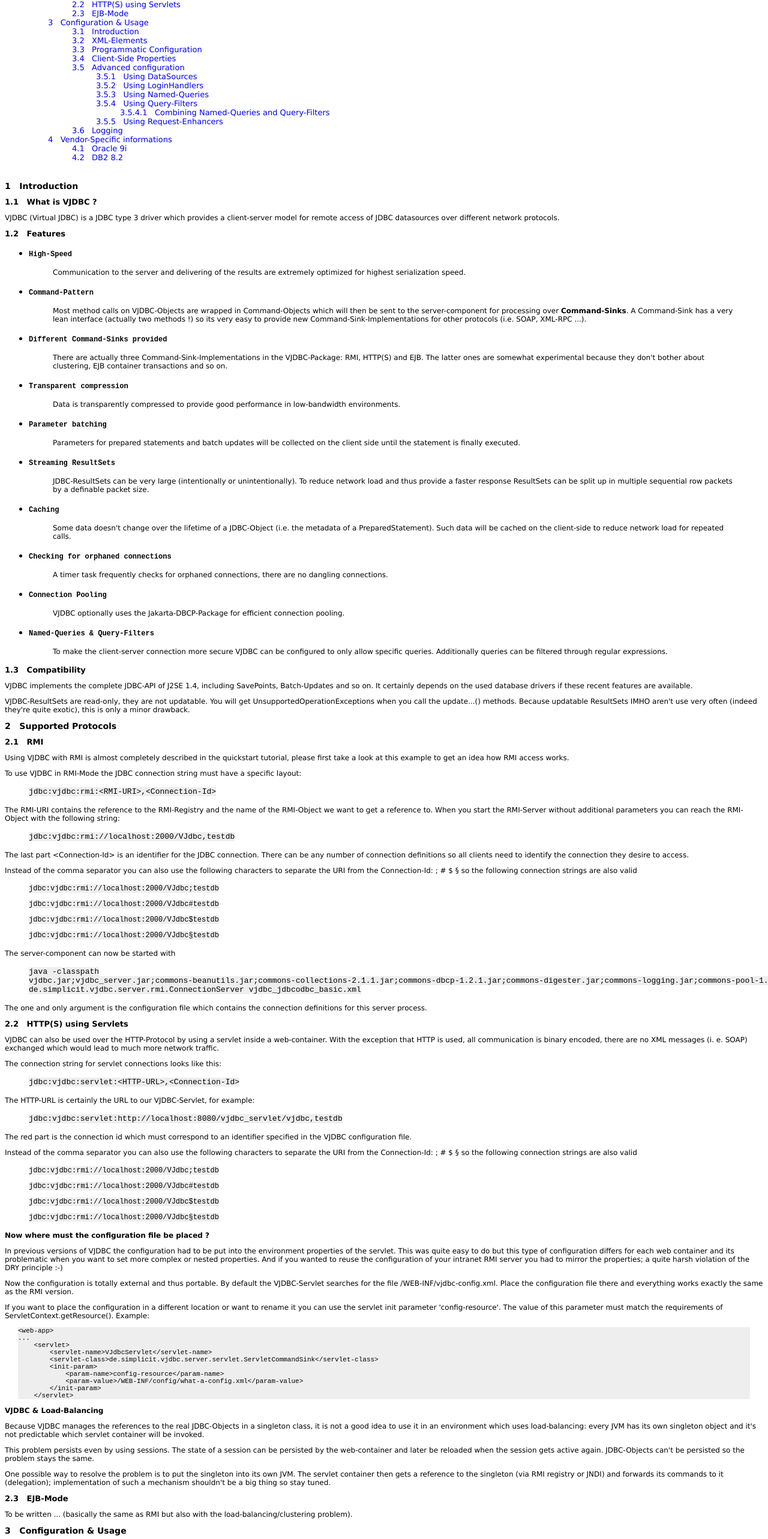
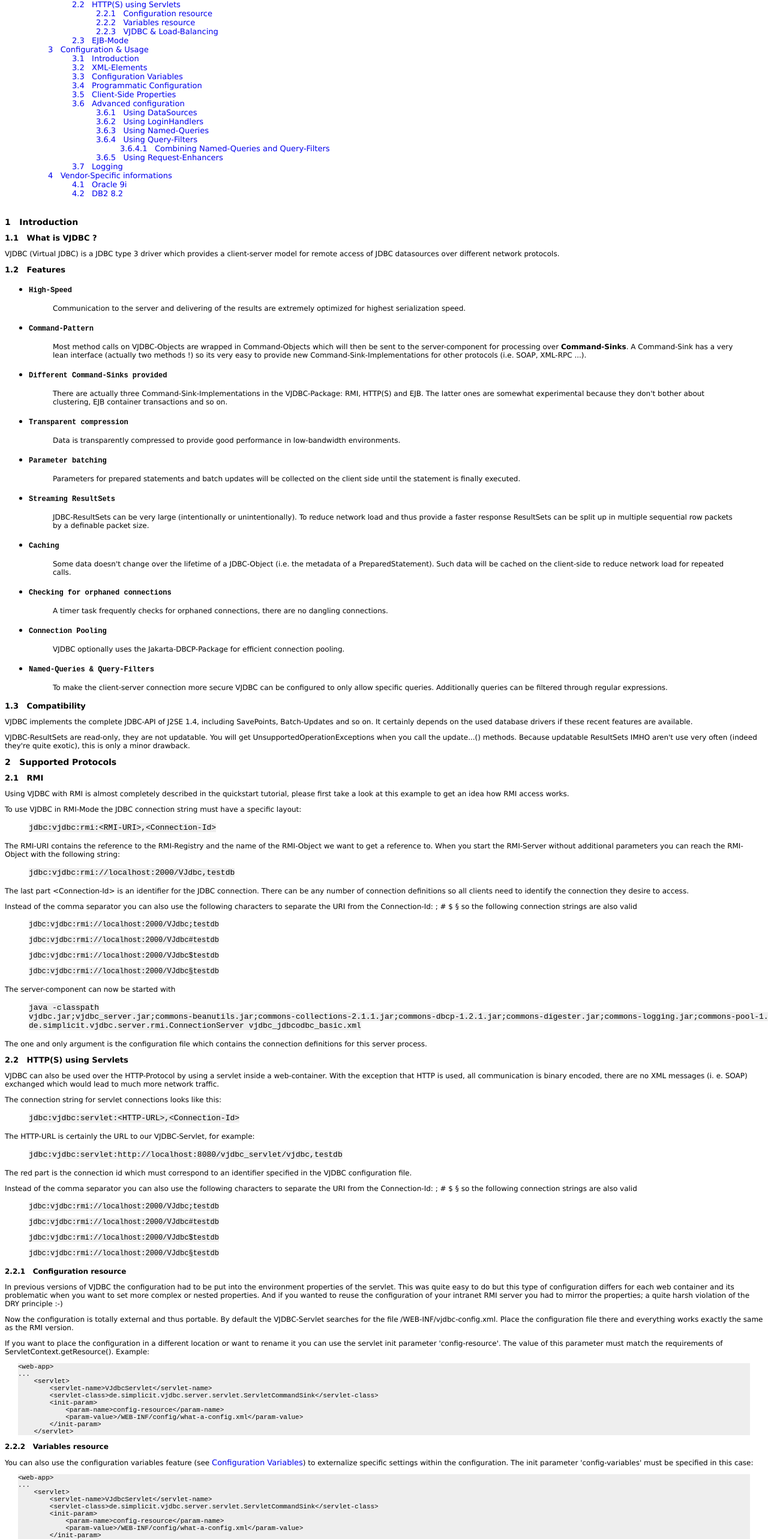
Before and after one commit to depeche-io/vjdbc, a plain HTML site: page docs/documentation/reference.htm in a window 1280 px wide. Shown: the part 235-2800 px from the top of the page at 60% size. Drawn offline with Linux system fonts and the light colour scheme.

Commit message:
v1.6.5
git-svn-id: http://svn.code.sf.net/p/vjdbc/code@42 b62fc21d-d80f-0410-9b68-de9dbe04f5e5

```diff
--- a/docs/documentation/reference.htm
+++ b/docs/documentation/reference.htm
@@ -356,7 +356,7 @@
 <tr><th class="docinfo-name">Authors:</th>
 <td>Michael Link</td></tr>
 <tr><th class="docinfo-name">Version:</th>
-<td>1.6.4 (20.08.2006)</td></tr>
+<td>1.6.5 (05.02.2007)</td></tr>
 </tbody>
 </table>
 
@@ -371,32 +371,38 @@
 </li>
 <li><a class="reference" href="#supported-protocols" id="id13" name="id13">2&nbsp;&nbsp;&nbsp;Supported Protocols</a><ul class="auto-toc">
 <li><a class="reference" href="#rmi" id="id14" name="id14">2.1&nbsp;&nbsp;&nbsp;RMI</a></li>
-<li><a class="reference" href="#http-s-using-servlets" id="id15" name="id15">2.2&nbsp;&nbsp;&nbsp;HTTP(S) using Servlets</a></li>
-<li><a class="reference" href="#ejb-mode" id="id16" name="id16">2.3&nbsp;&nbsp;&nbsp;EJB-Mode</a></li>
+<li><a class="reference" href="#http-s-using-servlets" id="id15" name="id15">2.2&nbsp;&nbsp;&nbsp;HTTP(S) using Servlets</a><ul class="auto-toc">
+<li><a class="reference" href="#configuration-resource" id="id16" name="id16">2.2.1&nbsp;&nbsp;&nbsp;Configuration resource</a></li>
+<li><a class="reference" href="#variables-resource" id="id17" name="id17">2.2.2&nbsp;&nbsp;&nbsp;Variables resource</a></li>
+<li><a class="reference" href="#vjdbc-load-balancing" id="id18" name="id18">2.2.3&nbsp;&nbsp;&nbsp;VJDBC &amp; Load-Balancing</a></li>
 </ul>
 </li>
-<li><a class="reference" href="#configuration-usage" id="id17" name="id17">3&nbsp;&nbsp;&nbsp;Configuration &amp; Usage</a><ul class="auto-toc">
-<li><a class="reference" href="#id1" id="id18" name="id18">3.1&nbsp;&nbsp;&nbsp;Introduction</a></li>
-<li><a class="reference" href="#xml-elements" id="id19" name="id19">3.2&nbsp;&nbsp;&nbsp;XML-Elements</a></li>
-<li><a class="reference" href="#programmatic-configuration" id="id20" name="id20">3.3&nbsp;&nbsp;&nbsp;Programmatic Configuration</a></li>
-<li><a class="reference" href="#client-side-properties" id="id21" name="id21">3.4&nbsp;&nbsp;&nbsp;Client-Side Properties</a></li>
-<li><a class="reference" href="#advanced-configuration" id="id22" name="id22">3.5&nbsp;&nbsp;&nbsp;Advanced configuration</a><ul class="auto-toc">
-<li><a class="reference" href="#using-datasources" id="id23" name="id23">3.5.1&nbsp;&nbsp;&nbsp;Using DataSources</a></li>
-<li><a class="reference" href="#using-loginhandlers" id="id24" name="id24">3.5.2&nbsp;&nbsp;&nbsp;Using LoginHandlers</a></li>
-<li><a class="reference" href="#using-named-queries" id="id25" name="id25">3.5.3&nbsp;&nbsp;&nbsp;Using Named-Queries</a></li>
-<li><a class="reference" href="#using-query-filters" id="id26" name="id26">3.5.4&nbsp;&nbsp;&nbsp;Using Query-Filters</a><ul class="auto-toc">
-<li><a class="reference" href="#combining-named-queries-and-query-filters" id="id27" name="id27">3.5.4.1&nbsp;&nbsp;&nbsp;Combining Named-Queries and Query-Filters</a></li>
+<li><a class="reference" href="#ejb-mode" id="id19" name="id19">2.3&nbsp;&nbsp;&nbsp;EJB-Mode</a></li>
 </ul>
 </li>
-<li><a class="reference" href="#using-request-enhancers" id="id28" name="id28">3.5.5&nbsp;&nbsp;&nbsp;Using Request-Enhancers</a></li>
+<li><a class="reference" href="#configuration-usage" id="id20" name="id20">3&nbsp;&nbsp;&nbsp;Configuration &amp; Usage</a><ul class="auto-toc">
+<li><a class="reference" href="#id1" id="id21" name="id21">3.1&nbsp;&nbsp;&nbsp;Introduction</a></li>
+<li><a class="reference" href="#xml-elements" id="id22" name="id22">3.2&nbsp;&nbsp;&nbsp;XML-Elements</a></li>
+<li><a class="reference" href="#configuration-variables" id="id23" name="id23">3.3&nbsp;&nbsp;&nbsp;Configuration Variables</a></li>
+<li><a class="reference" href="#programmatic-configuration" id="id24" name="id24">3.4&nbsp;&nbsp;&nbsp;Programmatic Configuration</a></li>
+<li><a class="reference" href="#client-side-properties" id="id25" name="id25">3.5&nbsp;&nbsp;&nbsp;Client-Side Properties</a></li>
+<li><a class="reference" href="#advanced-configuration" id="id26" name="id26">3.6&nbsp;&nbsp;&nbsp;Advanced configuration</a><ul class="auto-toc">
+<li><a class="reference" href="#using-datasources" id="id27" name="id27">3.6.1&nbsp;&nbsp;&nbsp;Using DataSources</a></li>
+<li><a class="reference" href="#using-loginhandlers" id="id28" name="id28">3.6.2&nbsp;&nbsp;&nbsp;Using LoginHandlers</a></li>
+<li><a class="reference" href="#using-named-queries" id="id29" name="id29">3.6.3&nbsp;&nbsp;&nbsp;Using Named-Queries</a></li>
+<li><a class="reference" href="#using-query-filters" id="id30" name="id30">3.6.4&nbsp;&nbsp;&nbsp;Using Query-Filters</a><ul class="auto-toc">
+<li><a class="reference" href="#combining-named-queries-and-query-filters" id="id31" name="id31">3.6.4.1&nbsp;&nbsp;&nbsp;Combining Named-Queries and Query-Filters</a></li>
 </ul>
 </li>
-<li><a class="reference" href="#logging" id="id29" name="id29">3.6&nbsp;&nbsp;&nbsp;Logging</a></li>
+<li><a class="reference" href="#using-request-enhancers" id="id32" name="id32">3.6.5&nbsp;&nbsp;&nbsp;Using Request-Enhancers</a></li>
 </ul>
 </li>
-<li><a class="reference" href="#vendor-specific-informations" id="id30" name="id30">4&nbsp;&nbsp;&nbsp;Vendor-Specific informations</a><ul class="auto-toc">
-<li><a class="reference" href="#oracle-9i" id="id31" name="id31">4.1&nbsp;&nbsp;&nbsp;Oracle 9i</a></li>
-<li><a class="reference" href="#db2-8-2" id="id32" name="id32">4.2&nbsp;&nbsp;&nbsp;DB2 8.2</a></li>
+<li><a class="reference" href="#logging" id="id33" name="id33">3.7&nbsp;&nbsp;&nbsp;Logging</a></li>
+</ul>
+</li>
+<li><a class="reference" href="#vendor-specific-informations" id="id34" name="id34">4&nbsp;&nbsp;&nbsp;Vendor-Specific informations</a><ul class="auto-toc">
+<li><a class="reference" href="#oracle-9i" id="id35" name="id35">4.1&nbsp;&nbsp;&nbsp;Oracle 9i</a></li>
+<li><a class="reference" href="#db2-8-2" id="id36" name="id36">4.2&nbsp;&nbsp;&nbsp;DB2 8.2</a></li>
 </ul>
 </li>
 </ul>
@@ -525,7 +531,8 @@
 <p><tt class="docutils literal"><span class="pre">jdbc:vjdbc:rmi://localhost:2000/VJdbc$testdb</span></tt></p>
 <p><tt class="docutils literal"><span class="pre">jdbc:vjdbc:rmi://localhost:2000/VJdbc§testdb</span></tt></p>
 </blockquote>
-<p><strong>Now where must the configuration file be placed ?</strong></p>
+<div class="section">
+<h3><a class="toc-backref" href="#id16" id="configuration-resource" name="configuration-resource">2.2.1&nbsp;&nbsp;&nbsp;Configuration resource</a></h3>
 <p>In previous versions of VJDBC the configuration had to be put into the environment properties of the servlet. This was quite easy to do but this type of configuration differs for each web container and its problematic when you want to set more complex or nested properties. And if you wanted to reuse the configuration of your intranet RMI server you had to mirror the properties; a quite harsh violation of the DRY principle :-)</p>
 <p>Now the configuration is totally external and thus portable. By default the VJDBC-Servlet searches for the file /WEB-INF/vjdbc-config.xml. Place the configuration file there and everything works exactly the same as the RMI version.</p>
 <p>If you want to place the configuration in a different location or want to rename it you can use the servlet init parameter 'config-resource'. The value of this parameter must match the requirements of ServletContext.getResource(). Example:</p>
@@ -541,20 +548,43 @@
         &lt;/init-param&gt;
     &lt;/servlet&gt;
 </pre>
-<p><strong>VJDBC &amp; Load-Balancing</strong></p>
+</div>
+<div class="section">
+<h3><a class="toc-backref" href="#id17" id="variables-resource" name="variables-resource">2.2.2&nbsp;&nbsp;&nbsp;Variables resource</a></h3>
+<p>You can also use the configuration variables feature (see <a class="reference" href="#configuration-variables">Configuration Variables</a>) to externalize specific settings within the configuration. The init parameter 'config-variables' must be specified in this case:</p>
+<pre class="literal-block">
+&lt;web-app&gt;
+...
+    &lt;servlet&gt;
+        &lt;servlet-name&gt;VJdbcServlet&lt;/servlet-name&gt;
+        &lt;servlet-class&gt;de.simplicit.vjdbc.server.servlet.ServletCommandSink&lt;/servlet-class&gt;
+        &lt;init-param&gt;
+            &lt;param-name&gt;config-resource&lt;/param-name&gt;
+            &lt;param-value&gt;/WEB-INF/config/what-a-config.xml&lt;/param-value&gt;
+        &lt;/init-param&gt;
+        &lt;init-param&gt;
+            &lt;param-name&gt;config-variables&lt;/param-name&gt;
+            &lt;param-value&gt;/WEB-INF/config/some-variables.properties&lt;/param-value&gt;
+        &lt;/init-param&gt;
+    &lt;/servlet&gt;
+</pre>
+</div>
+<div class="section">
+<h3><a class="toc-backref" href="#id18" id="vjdbc-load-balancing" name="vjdbc-load-balancing">2.2.3&nbsp;&nbsp;&nbsp;VJDBC &amp; Load-Balancing</a></h3>
 <p>Because VJDBC manages the references to the real JDBC-Objects in a singleton class, it is not a good idea to use it in an environment which uses load-balancing: every JVM has its own singleton object and it's not predictable which servlet container will be invoked.</p>
 <p>This problem persists even by using sessions. The state of a session can be persisted by the web-container and later be reloaded when the session gets active again. JDBC-Objects can't be persisted so the problem stays the same.</p>
 <p>One possible way to resolve the problem is to put the singleton into its own JVM. The servlet container then gets a reference to the singleton (via RMI registry or JNDI) and forwards its commands to it (delegation); implementation of such a mechanism shouldn't be a big thing so stay tuned.</p>
 </div>
+</div>
 <div class="section">
-<h2><a class="toc-backref" href="#id16" id="ejb-mode" name="ejb-mode">2.3&nbsp;&nbsp;&nbsp;EJB-Mode</a></h2>
+<h2><a class="toc-backref" href="#id19" id="ejb-mode" name="ejb-mode">2.3&nbsp;&nbsp;&nbsp;EJB-Mode</a></h2>
 <p>To be written ... (basically the same as RMI but also with the load-balancing/clustering problem).</p>
 </div>
 </div>
 <div class="section">
-<h1><a class="toc-backref" href="#id17" id="configuration-usage" name="configuration-usage">3&nbsp;&nbsp;&nbsp;Configuration &amp; Usage</a></h1>
+<h1><a class="toc-backref" href="#id20" id="configuration-usage" name="configuration-usage">3&nbsp;&nbsp;&nbsp;Configuration &amp; Usage</a></h1>
 <div class="section">
-<h2><a class="toc-backref" href="#id18" id="id1" name="id1">3.1&nbsp;&nbsp;&nbsp;Introduction</a></h2>
+<h2><a class="toc-backref" href="#id21" id="id1" name="id1">3.1&nbsp;&nbsp;&nbsp;Introduction</a></h2>
 <p>Configuration of VJDBC is XML based. The XML structure is translated into configuration objects by Jakarta-Digester, so VJDBC can also be configured completely programatically (more on that topic later). Most of the properties you can use have meaningful default values. This is what the simplest configuration file can look like</p>
 <pre class="literal-block">
 &lt;vjdbc-configuration&gt;
@@ -590,7 +620,7 @@
 <p>The second &lt;connection&gt;-Part defines the second connection to a MySQL-Database. Here most of the default values for the configuration are sufficient, only the mandatory properties are specified.</p>
 </div>
 <div class="section">
-<h2><a class="toc-backref" href="#id19" id="xml-elements" name="xml-elements">3.2&nbsp;&nbsp;&nbsp;XML-Elements</a></h2>
+<h2><a class="toc-backref" href="#id22" id="xml-elements" name="xml-elements">3.2&nbsp;&nbsp;&nbsp;XML-Elements</a></h2>
 <p>The following XML-Tags are used to configure VJDBC with a configuration file. Remember that the attribute keys are case-sensitive.</p>
 <ul class="code">
 <li><p class="first">&lt;rmi&gt;</p>
@@ -754,7 +784,22 @@
 </table>
 </div>
 <div class="section">
-<h2><a class="toc-backref" href="#id20" id="programmatic-configuration" name="programmatic-configuration">3.3&nbsp;&nbsp;&nbsp;Programmatic Configuration</a></h2>
+<h2><a class="toc-backref" href="#id23" id="configuration-variables" name="configuration-variables">3.3&nbsp;&nbsp;&nbsp;Configuration Variables</a></h2>
+<p>Often there is a need to replace several settings in the configuration file with values specified during the deployment process. For example, you develop and test with the RMI registry running on port 2000, but in production you must use 3000. Instead of maintaining two almost identical configuration files or doing some magic during the deployment process you can use configuration variables. Configuration variables are specified in a seperate properties file and can replace almost any value within the configuration file.</p>
+<p>Here is an example which covers the mentioned use case with the registry port + specifying a different remoting port.</p>
+<pre class="literal-block">
+&lt;vjdbc-configuration&gt;
+    &lt;rmi registryPort=&quot;${rmi.registryPort}&quot; remotingPort=&quot;${rmi.remotingPort}&quot;/&gt;
+    ...
+</pre>
+<p>Now you have to provide an additional properties file that contains all variables that are used in the configuration.</p>
+<pre class="literal-block">
+rmi.registryPort=2001
+rmi.remotingPort=9092
+</pre>
+</div>
+<div class="section">
+<h2><a class="toc-backref" href="#id24" id="programmatic-configuration" name="programmatic-configuration">3.4&nbsp;&nbsp;&nbsp;Programmatic Configuration</a></h2>
 <p>The XML configuration is actually translated by Jakarta-Digester into a structure of configuration objects. These objects can be built programmatically for usage. You can for example embed a VJDBC RMI-Server into an already running server process by using this approach; no need for external configuration files anymore.</p>
 <pre class="literal-block">
 public class CustomRmiServer {
@@ -795,7 +840,7 @@
 </pre>
 </div>
 <div class="section">
-<h2><a class="toc-backref" href="#id21" id="client-side-properties" name="client-side-properties">3.4&nbsp;&nbsp;&nbsp;Client-Side Properties</a></h2>
+<h2><a class="toc-backref" href="#id25" id="client-side-properties" name="client-side-properties">3.5&nbsp;&nbsp;&nbsp;Client-Side Properties</a></h2>
 <p>You can set different VJDBC-specific properties in the Properties-Object that is passed to the getConnection-Method of the DriverManager. Use the static strings in the VJdbcProperties class as the keys.</p>
 <ul>
 <li><p class="first">VJdbcProperties.LOGIN_USER</p>
@@ -822,9 +867,9 @@
 </ul>
 </div>
 <div class="section">
-<h2><a class="toc-backref" href="#id22" id="advanced-configuration" name="advanced-configuration">3.5&nbsp;&nbsp;&nbsp;Advanced configuration</a></h2>
+<h2><a class="toc-backref" href="#id26" id="advanced-configuration" name="advanced-configuration">3.6&nbsp;&nbsp;&nbsp;Advanced configuration</a></h2>
 <div class="section">
-<h3><a class="toc-backref" href="#id23" id="using-datasources" name="using-datasources">3.5.1&nbsp;&nbsp;&nbsp;Using DataSources</a></h3>
+<h3><a class="toc-backref" href="#id27" id="using-datasources" name="using-datasources">3.6.1&nbsp;&nbsp;&nbsp;Using DataSources</a></h3>
 <p>By default VJDBC gets the connection to the backend database by using a standard JDBC-URL.</p>
 <p>Java 1.4 introduced the DataSource-API as an alternative. The DataSource-API is more flexible and easier to use in environments such as application servers or directory services.</p>
 <p>To get VJDBC working with the DataSource-API you need to provide a class that implements the DataSourceProvider interface. You must then specify this class in the VJDBC-Configuration. VJDBC will instantiate this class (thus it must have a constructor without parameters) and call the getDataSource() method to finally get the DataSource.</p>
@@ -878,7 +923,7 @@
 </pre>
 </div>
 <div class="section">
-<h3><a class="toc-backref" href="#id24" id="using-loginhandlers" name="using-loginhandlers">3.5.2&nbsp;&nbsp;&nbsp;Using LoginHandlers</a></h3>
+<h3><a class="toc-backref" href="#id28" id="using-loginhandlers" name="using-loginhandlers">3.6.2&nbsp;&nbsp;&nbsp;Using LoginHandlers</a></h3>
 <p>VJDBC behaves like a normal JDBC driver so it is necessary to provide user and password for the database login.</p>
 <p>This can be a problem because you must specify the user/password combination on the client side. A malicious user could look into the Java byte code to find the user/password information and then try to login to the database completely out of the context of the original scenario. Bad things can happen when this user-login has advanced privileges ...</p>
 <p>VJDBC offers a simple mechanism to replace the database login with a different login mechanism (JAAS for example). To use this mechanism you must provide a LoginHandler class which checks the credentials of the client.</p>
@@ -939,7 +984,7 @@
 </div>
 </div>
 <div class="section">
-<h3><a class="toc-backref" href="#id25" id="using-named-queries" name="using-named-queries">3.5.3&nbsp;&nbsp;&nbsp;Using Named-Queries</a></h3>
+<h3><a class="toc-backref" href="#id29" id="using-named-queries" name="using-named-queries">3.6.3&nbsp;&nbsp;&nbsp;Using Named-Queries</a></h3>
 <p>By using Named-Queries you can replace the SQL strings in your application with identifiers. VJDBC replaces these identifiers on-the-fly with the SQL statement that you provide with the configuration. An identifier starts with a dollar sign and must be unique for a connection configuration. The Named-Queries must be listed in the &lt;named-queries&gt; element of the connection:</p>
 <pre class="literal-block">
 &lt;connection
@@ -960,7 +1005,7 @@
 </pre>
 </div>
 <div class="section">
-<h3><a class="toc-backref" href="#id26" id="using-query-filters" name="using-query-filters">3.5.4&nbsp;&nbsp;&nbsp;Using Query-Filters</a></h3>
+<h3><a class="toc-backref" href="#id30" id="using-query-filters" name="using-query-filters">3.6.4&nbsp;&nbsp;&nbsp;Using Query-Filters</a></h3>
 <p>With Query-Filters it is possible to check the supplied SQL against standard regular expressions. That way you can prevent malicious queries to come through to the backend database. Like Named-Queries the Query-Filters are specified in the configuration of VJDBC:</p>
 <pre class="literal-block">
 &lt;connection
@@ -990,7 +1035,7 @@
 </pre>
 <p>This way you don't need to add regex characters for handling &quot;noise&quot; like white space.</p>
 <div class="section">
-<h4><a class="toc-backref" href="#id27" id="combining-named-queries-and-query-filters" name="combining-named-queries-and-query-filters">3.5.4.1&nbsp;&nbsp;&nbsp;Combining Named-Queries and Query-Filters</a></h4>
+<h4><a class="toc-backref" href="#id31" id="combining-named-queries-and-query-filters" name="combining-named-queries-and-query-filters">3.6.4.1&nbsp;&nbsp;&nbsp;Combining Named-Queries and Query-Filters</a></h4>
 <p>By combining Named-Queries and Query-Filters you can make your application flexible and secure. Named-Queries are <strong>not</strong> checked against Query-Filters after resolution of the identifier. Say you want to prevent the execution of &quot;uncontrolled&quot; Delete- and Drop-Statements. You could start with a configuration like this:</p>
 <pre class="literal-block">
 &lt;named-queries&gt;
@@ -1005,7 +1050,7 @@
 </div>
 </div>
 <div class="section">
-<h3><a class="toc-backref" href="#id28" id="using-request-enhancers" name="using-request-enhancers">3.5.5&nbsp;&nbsp;&nbsp;Using Request-Enhancers</a></h3>
+<h3><a class="toc-backref" href="#id32" id="using-request-enhancers" name="using-request-enhancers">3.6.5&nbsp;&nbsp;&nbsp;Using Request-Enhancers</a></h3>
 <p>When you use VJDBC in Servlet-Mode each command that is sent to the server is actually an HTTP-Post-Request containing the usual data like request headers plus the request body containing the serialized VJDBC-Command.</p>
 <p>There is a limited possibility to enhance these HTTP-Requests to transport your own application-specific connection data. This can be useful to send authentication information like cookies to the HTTP-Server (authentication besides the database authentication isn't handled by VJDBC).</p>
 <p>Say you want to add an authentication cookie to each HTTP request. First you must implement the actual RequestEnhancer by implementing the corresponding interface. The following example shows that the RequestEnhancer must actually implement two methods, one for the initial connection when opening the VJDBC-Connection and one for each command that is processed over this connection. Each of these methods will be passed a RequestModifier object which currently has only one method called addRequestHeader(String key, String value).</p>
@@ -1046,16 +1091,16 @@
 </div>
 </div>
 <div class="section">
-<h2><a class="toc-backref" href="#id29" id="logging" name="logging">3.6&nbsp;&nbsp;&nbsp;Logging</a></h2>
+<h2><a class="toc-backref" href="#id33" id="logging" name="logging">3.7&nbsp;&nbsp;&nbsp;Logging</a></h2>
 <p>VJDBC uses the Jakarta-Package Commons-Logging for tracing information about what's happening at the moment. With Commons-Logging you can switch your Logging implementation very easily (i.e. from Log4J to JDK1.4-Logging or vice versa). There is even a simple logging implementation included for output on stderr.</p>
 <p>To use Log4J-Logging you only have to include the Log4J-Package in the classpath plus a file called log4j.properties which must be reachable for the classloader. Nothing more to do !</p>
 </div>
 </div>
 <div class="section">
-<h1><a class="toc-backref" href="#id30" id="vendor-specific-informations" name="vendor-specific-informations">4&nbsp;&nbsp;&nbsp;Vendor-Specific informations</a></h1>
+<h1><a class="toc-backref" href="#id34" id="vendor-specific-informations" name="vendor-specific-informations">4&nbsp;&nbsp;&nbsp;Vendor-Specific informations</a></h1>
 <p>VJDBC should work with any JDBC compliant driver but as always reality isn't 100%. All vendor specific issues will be collected and written down in the following chapters.</p>
 <div class="section">
-<h2><a class="toc-backref" href="#id31" id="oracle-9i" name="oracle-9i">4.1&nbsp;&nbsp;&nbsp;Oracle 9i</a></h2>
+<h2><a class="toc-backref" href="#id35" id="oracle-9i" name="oracle-9i">4.1&nbsp;&nbsp;&nbsp;Oracle 9i</a></h2>
 <ul class="simple">
 <li>Driver: ojdbc14.jar, nls_charset12.jar</li>
 </ul>
@@ -1080,7 +1125,7 @@
 <p>When I set the upper-limit of the first for-loop to 100 (instead of 8000 characters there are 800 characters) everything works fine !</p>
 </div>
 <div class="section">
-<h2><a class="toc-backref" href="#id32" id="db2-8-2" name="db2-8-2">4.2&nbsp;&nbsp;&nbsp;DB2 8.2</a></h2>
+<h2><a class="toc-backref" href="#id36" id="db2-8-2" name="db2-8-2">4.2&nbsp;&nbsp;&nbsp;DB2 8.2</a></h2>
 <ul class="simple">
 <li>Driver: db2jcc.jar, db2jcc_license_cu.jar</li>
 </ul>
```
Also changed, not shown: docs/news.htm (+3 -5 lines), docs-base/documentation.txt, docs/img/email.gif.
